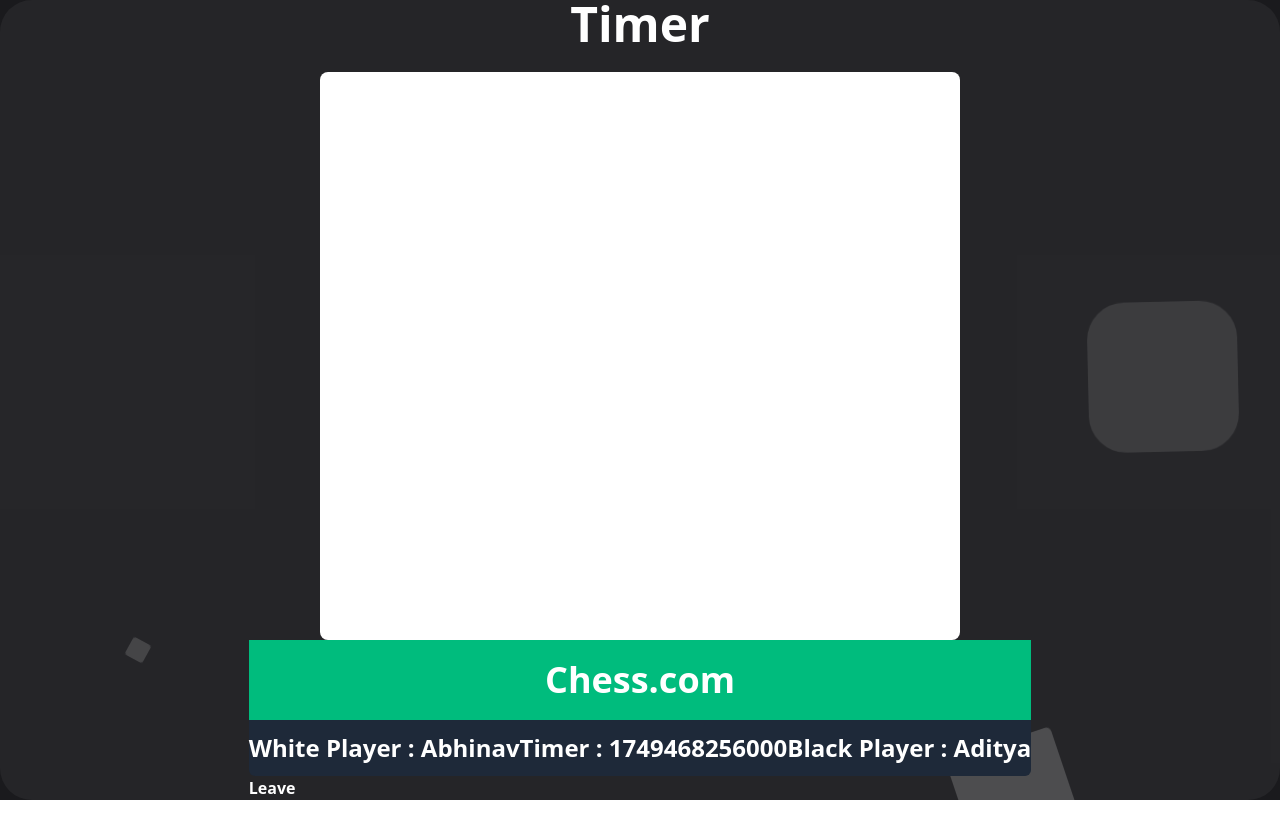
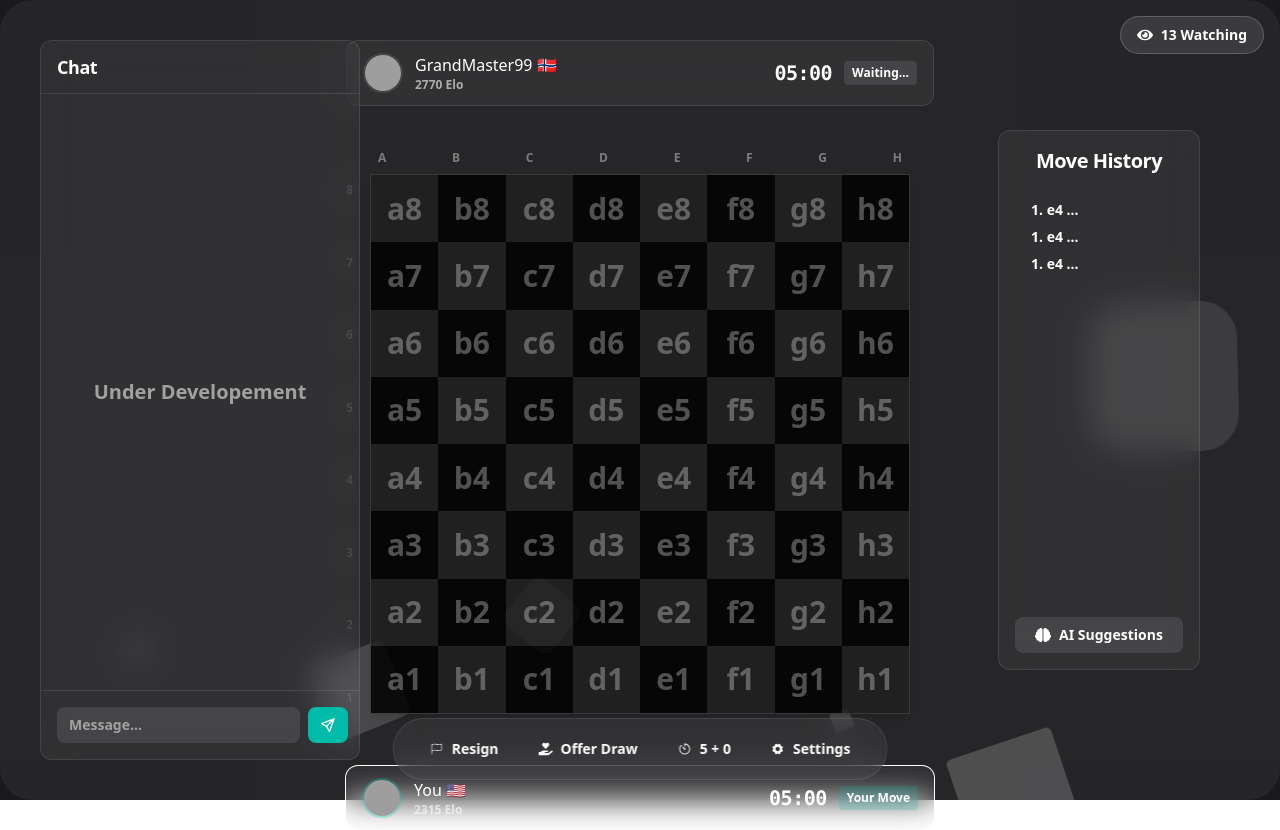
Before and after one commit to StarLord824/chessFrontend, a React (Vite) app: page /arena in a window 1280 px wide. Before the commit the page ends 800 px from the top, so only its background shows below. Built offline with nearby package versions, Linux system fonts and the light colour scheme; grey boxes are pictures that could not be loaded.

Commit message:
chessArena UI finished

```diff
--- a/src/components/Match/Arena.tsx
+++ b/src/components/Match/Arena.tsx
@@ -1,59 +1,207 @@
-import { HeaderBar } from "../Login/HeaderBar";
+// import { HeaderBar } from "../Login/HeaderBar";
+
+import { CiFlag1 } from "react-icons/ci"
+import { FaBrain, FaEye, FaHandHoldingHeart } from "react-icons/fa"
+import { IoIosSettings, IoIosTimer } from "react-icons/io"
+import { TbSend } from "react-icons/tb"
 
 
 export const Arena = () => {
+
   return (
-    <div className="h-screen w-full 1/3 w-1/4 flex flex-col justify-center items-center bg-white/5 text-white font-bold rounded-4xl">
-      <div className="text-5xl font-extrabold pb-6 mx-4">Timer</div>
-      <ChessBoard/>
-      <HeaderBar whitePlayer="Abhinav" blackPlayer="Aditya"/>
+    <div className="h-screen w-full flex flex-col justify-center items-center bg-white/5 text-white font-bold rounded-4xl">
+
+      {/* <!-- Spectator Widget --> */}
+      <button className="absolute top-4 right-4 flex items-center gap-2 px-4 py-2 bg-white/10 hover:bg-white/20 transition rounded-full backdrop-blur-md border border-white/20" aria-label="Spectators">
+          <FaEye />
+          <span id="spectatorCount" className="text-sm">13 Watching</span>
+      </button>
+      {/* <!-- Main Grid --> */}
+      <main className="relative z-10 max-w-[1800px] mx-auto w-full h-screen flex flex-col lg:grid lg:grid-cols-12 gap-6 p-6 lg:p-10">
+        {/* <!-- Chat Panel (toggle on small, persistent on lg) --> */}
+        <aside id="chatPanel" className="lg:col-span-3 flex flex-col bg-white/5 backdrop-blur-lg border border-white/10 rounded-xl overflow-hidden transform transition-all duration-500 lg:translate-x-0 lg:opacity-100 translate-x-full opacity-0 lg:static fixed top-0 right-0 h-full w-80 z-20" >
+            <div className="flex justify-between items-center px-4 py-3 border-b border-white/10">
+                <h2 className="text-lg tracking-tight font-semibold">Chat</h2>
+                <button className="lg:hidden" id="chatClose"><i data-lucide="x" className="w-5 h-5"></i></button>
+            </div>
+            <div id="chatMessages" className="flex flex-col flex-1 items-center justify-center font-bold text-xl text-neutral-400 space-y-4 p-4 overflow-y-auto">
+                {/* <!-- demo messages --> */}
+                Under Developement
+            </div>
+            <form id="chatForm" className="p-4 border-t border-white/10 flex gap-2">
+                <input id="chatInput" placeholder="Message…" className="flex-1 bg-white/10 rounded-lg px-3 py-2 text-sm outline-none focus:ring-1 focus:ring-teal-400"/>
+                <button className="px-3 py-2 rounded-lg bg-teal-500 hover:bg-teal-600 transition">
+                <TbSend />
+            </button>
+            </form>
+        </aside>
+
+          {/* <!-- Board + Players --> */}
+        <section className="lg:col-span-6 flex flex-col items-center space-y-4">
+
+            {/* <!-- Opponent Panel --> */}
+          <div className="flex items-center justify-between w-full bg-white/5 backdrop-blur-lg border border-white/10 rounded-xl px-4 py-3 animate-fadeInUp duration-100 relative">
+              <div className="flex items-center gap-3">
+                  <img src="https://images.unsplash.com/photo-1724525647065-f948fc102e68?w=150&q=40" className="w-10 h-10 rounded-full object-cover border-2 border-white/10"/>
+                  <div>
+                      <p className="font-medium">GrandMaster99 🇳🇴</p>
+                      <p className="text-xs text-white/60">2770 Elo</p>
+                  </div>
+              </div>
+              <div className="flex items-center gap-3">
+                  <div id="oppClock" className="font-mono text-xl tracking-tight">05:00</div>
+                  <span className="px-2 py-1 text-xs rounded bg-white/10">Waiting…</span>
+              </div>
+          </div>
+
+            {/* <!-- Chessboard Container --> */}
+          <div className="relative top-13">
+              {/* <!-- Coordinates --> */}
+              <div className="absolute -top-6 left-0 right-0 flex justify-between px-2 text-xs text-white/40">
+                  <span>A</span><span>B</span><span>C</span><span>D</span><span>E</span><span>F</span><span>G</span><span>H</span>
+              </div>
+              <div className="absolute top-0 -left-6 bottom-0 flex flex-col justify-between py-2 text-xs text-white/40">
+                  <span>8</span><span>7</span><span>6</span><span>5</span><span>4</span><span>3</span><span>2</span><span>1</span>
+              </div>
+              {/* <!-- Board --> */}
+              <div id="board" className="grid grid-cols-8 sm:w-[420px] sm:h-[420px] lg:w-[540px] lg:h-[540px] aspect-square overflow-hidden bg-black/80 border border-white/20 shadow-md animate-fadeInUp duration-200">
+                  {/* <!-- Squares --> */}
+                  {Array.from({ length: 8 }).map((_, rowIndex) => {
+                      return Array.from({ length: 8 }).map((_, colIndex) => {
+                          const isLightSquare = (rowIndex + colIndex) % 2 === 0;
+                          return (
+                              <div key={`${rowIndex}-${colIndex}`} className={`w-full h-full flex items-center justify-center ${isLightSquare ? 'bg-white/10' : 'bg-black/20'}`}>
+                                  {/* <!-- Placeholder for piece --> */}
+                                  <span className="text-3xl text-white/30" id={`${String.fromCharCode(97+colIndex)}${8-rowIndex}`}>{String.fromCharCode(97+colIndex)}{8-rowIndex}</span>
+                              </div>
+                          );
+                      });
+                  })}
+              </div>
+          </div>
+
+            {/* <!-- Local Player Panel --> */}
+          <div className="flex items-center justify-between w-full bg-white/5 backdrop-blur-lg rounded-xl px-4 py-3 ring-1 animate-fadeInUp duration-300 relative top-22">
+              <div className="flex items-center gap-3">
+                  <img src="https://images.unsplash.com/photo-1642615835477-d303d7dc9ee9?w=150&q=40" className="w-10 h-10 rounded-full object-cover border-2 border-teal-400/30"/>
+                  <div>
+                      <p className="font-medium">You 🇺🇸</p>
+                      <p className="text-xs text-white/60">2315 Elo</p>
+                  </div>
+              </div>
+              <div className="flex items-center gap-3">
+                  <div id="myClock" className="font-mono text-xl tracking-tight">05:00</div>
+                  <span className="px-2 py-1 text-xs rounded bg-teal-500/20">Your Move</span>
+              </div>
+          </div>
+        </section>
+
+             {/* <!-- Game Info --> */}
+            <aside className="lg:col-span-3 flex flex-col h-3/4 my-auto mx-10 gap-4 bg-white/5 backdrop-blur-lg border border-white/10 rounded-xl p-4 animate-fadeInUp duration-400">
+             {/* <!-- Move History --> */}
+              <div className="flex-1 overflow-y-auto">
+                  <h3 className="text-xl text-center font-bold tracking-tight mb-2">Move History</h3>
+                  <ol id="moveHistory" className="space-y-1 px-4 py-4 text-sm leading-relaxed">
+                      <li>1. e4 …</li>
+                      <li>1. e4 …</li>
+                      <li>1. e4 …</li>
+                  </ol>
+            </div>
+
+            {/* <!-- Analysis Toggle --> */}
+            <button id="analysisToggle" className="flex items-center justify-center gap-2 mt-2 w-full py-2 bg-white/10 hover:bg-white/20 transition rounded-lg">
+                <FaBrain />
+                <span className="text-sm">AI Suggestions</span>
+            </button>
+          </aside>
+
+           <div className="lg:col-span-12 absolute bottom-5 left-1/2 -translate-x-1/2 flex gap-4 bg-white/5 backdrop-blur-lg border border-white/10 rounded-full px-6 py-3 animate-fadeInUp duration-500" >
+            <button className="flex items-center gap-2 text-sm hover:bg-white/10 px-3 py-2 rounded-2xl transition">
+            <CiFlag1 />Resign</button>
+            <button className="flex items-center gap-2 text-sm hover:bg-white/10 px-3 py-2 rounded-2xl transition"><FaHandHoldingHeart />Offer Draw</button>
+            <button className="flex items-center gap-2 text-sm hover:bg-white/10 px-3 py-2 rounded-2xl transition"><IoIosTimer/>5 + 0</button>
+            <button className="flex items-center gap-2 text-sm hover:bg-white/10 px-3 py-2 rounded-2xl transition"><IoIosSettings/>Settings</button>
+            <button id="chatOpen" className="lg:hidden flex items-center gap-2 text-sm hover:bg-white/10 px-3 py-2 rounded-2xl transition"><i data-lucide="message-circle" className="w-4 h-4"></i>Chat</button>
+          </div>
+      </main>
+
+      {/* <!-- Footer Bar --> */}
+
     </div>
   )
 }
 
-const ChessBoard = () => {
-    const fen="rnbqkbnr/pppppppp/8/8/8/8/PPPPPPPP/RNBQKBNR w KQkq - 0 1";
-    const initialBoard = [
-        ['♜', '♞', '♝', '♛', '♚', '♝', '♞', '♜'],
-        ['♟', '♟', '♟', '♟', '♟', '♟', '♟', '♟'],
-        ['', '', '', '', '', '', '', ''],
-        ['', '', '', '', '', '', '', ''],
-        ['', '', '', '', '', '', '', ''],
-        ['', '', '', '', '', '', '', ''],
-        ['♙', '♙', '♙', '♙', '♙', '♙', '♙', '♙'],
-        ['♖', '♘', '♗', '♕', '♔', '♗', '♘', '♖'],
-    ];
 
-  return (
-    <div className="h-160 w-160 bg-white rounded-lg grid-cols-8">
-        {/* <div className="flex flex-col border-4 border-gray-700 shadow-2xl rounded-lg overflow-hidden">
-            {initialBoard.map((row, rowIndex) => (
-                <BoardRow key={rowIndex} row={row} rowIndex={rowIndex} />
-            ))}
-        </div> */}
-    </div>
-  )
-}
-// const Square = ({square, onClick}: {square: string, onClick: () => void}) => {
-//     return (
-//         <span className="w-19 h-19 bg-lime-500 rounded-lg" onClick={onClick}>
-//             {square}
-//         </span>
-//     )
+
+
+
+
+
+
+
+
+
+
+
+
+
+
+
+
+
+
+
+
+
+
+
+
+
+
+
+// const ChessBoard = () => {
+//     const fen="rnbqkbnr/pppppppp/8/8/8/8/PPPPPPPP/RNBQKBNR w KQkq - 0 1";
+//     const initialBoard = [
+//         ['♜', '♞', '♝', '♛', '♚', '♝', '♞', '♜'],
+//         ['♟', '♟', '♟', '♟', '♟', '♟', '♟', '♟'],
+//         ['', '', '', '', '', '', '', ''],
+//         ['', '', '', '', '', '', '', ''],
+//         ['', '', '', '', '', '', '', ''],
+//         ['', '', '', '', '', '', '', ''],
+//         ['♙', '♙', '♙', '♙', '♙', '♙', '♙', '♙'],
+//         ['♖', '♘', '♗', '♕', '♔', '♗', '♘', '♖'],
+//     ];
+
+//   return (
+//     <div className="h-160 w-160 bg-white rounded-lg grid-cols-8">
+//         {/* <div className="flex flex-col border-4 border-gray-700 shadow-2xl rounded-lg overflow-hidden">
+//             {initialBoard.map((row, rowIndex) => (
+//                 <BoardRow key={rowIndex} row={row} rowIndex={rowIndex} />
+//             ))}
+//         </div> */}
+//     </div>
+//   )
 // }
-// const BoardRow = ({ row, rowIndex }: { row: string[]; rowIndex: number }) => {
-//   return (
-//     <div className="flex">
-//       {row.map((piece, colIndex) => {
-//         const color = (rowIndex + colIndex) % 2 === 0 ? 'light' : 'dark';
-//         return (
-//           <Square
-//             key={`${rowIndex}-${colIndex}`}
-//             color={color}
-//             piece={piece}
-//           />
-//         );
-//       })}
-//     </div>
-//   );
-// };
+// // const Square = ({square, onClick}: {square: string, onClick: () => void}) => {
+// //     return (
+// //         <span className="w-19 h-19 bg-lime-500 rounded-lg" onClick={onClick}>
+// //             {square}
+// //         </span>
+// //     )
+// // }
+// // const BoardRow = ({ row, rowIndex }: { row: string[]; rowIndex: number }) => {
+// //   return (
+// //     <div className="flex">
+// //       {row.map((piece, colIndex) => {
+// //         const color = (rowIndex + colIndex) % 2 === 0 ? 'light' : 'dark';
+// //         return (
+// //           <Square
+// //             key={`${rowIndex}-${colIndex}`}
+// //             color={color}
+// //             piece={piece}
+// //           />
+// //         );
+// //       })}
+// //     </div>
+// //   );
+// // };
--- a/src/components/Match/GameArena.tsx
+++ b/src/components/Match/GameArena.tsx
@@ -15,7 +15,7 @@
   // }, []);
   const [matching, setMatching] = useState(false);
   const [matched, setMatched] = useState(false);
-  const socket = useRef<WebSocket>(new WebSocket('ws://localhost:8080'));
+  const socket = useRef<WebSocket>(new WebSocket('ws://localhost:3000'));
   socket.current.onopen = () => {
       console.log('WebSocket connection established');
       // ws.current.send(JSON.stringify({ message: 'Hello Server!' }));
```
